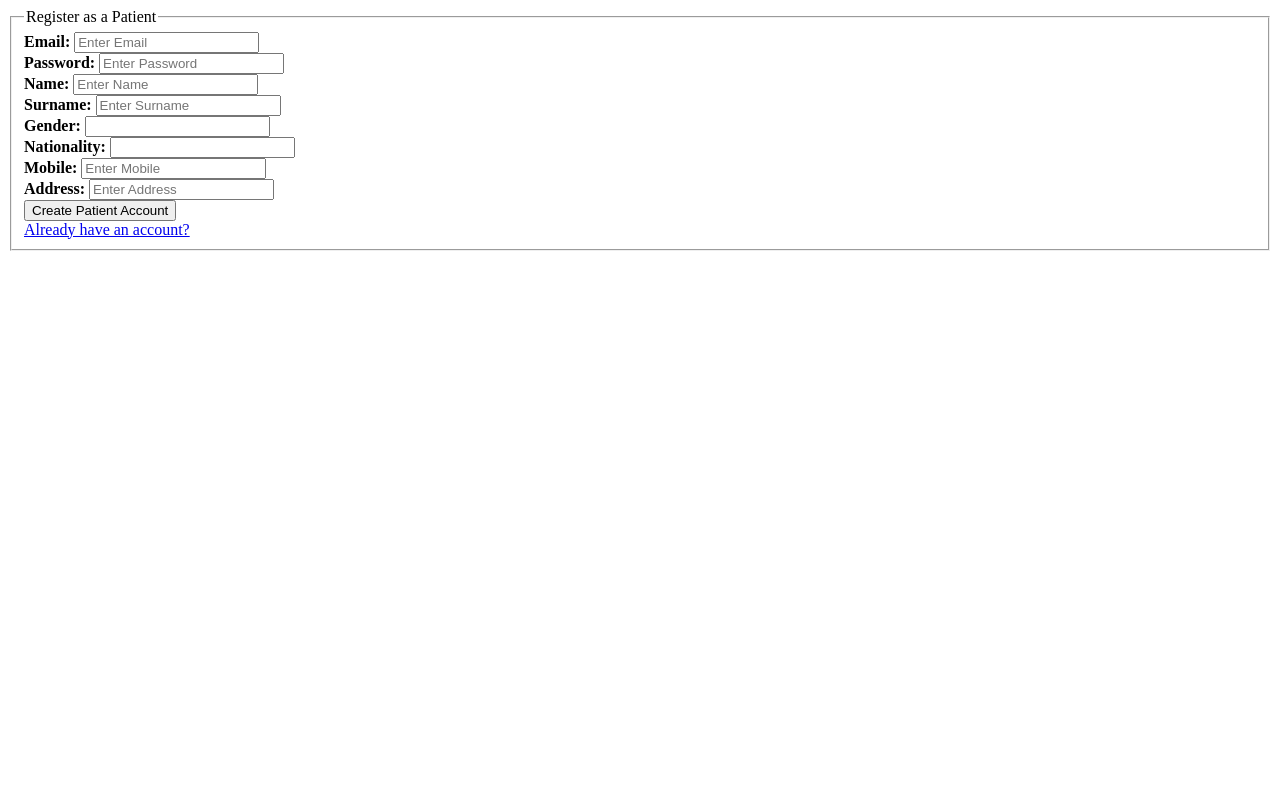
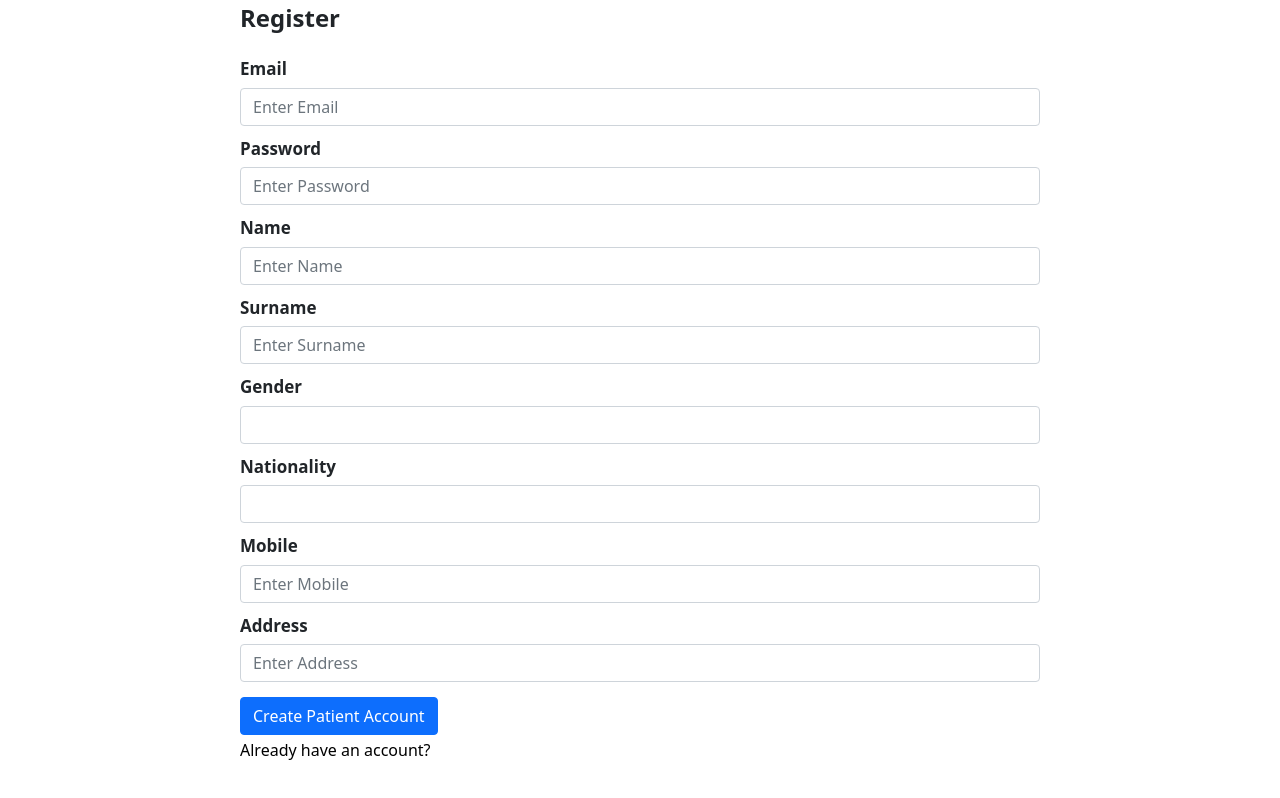
Before and after one commit to MGutierrez1998/api-medical-booking, a website: page index.html in a window 1280 px wide. Both pictures are taken after a click on the element "Don't have an account?". Drawn offline with nearby package versions, Linux system fonts and the light colour scheme.

Commit message:
Added login/registration css

```diff
--- a/index.html
+++ b/index.html
@@ -6,6 +6,8 @@
         <meta name="viewport" content="width=device-width, initial-scale=1.0" />
         <script type="text/javascript" src="/lists.js" defer></script>
         <script type="text/javascript" src="/front-end.js" defer></script>
+        <link rel="stylesheet" href="/css/index.css">
+        <link rel="stylesheet" href="https://cdn.jsdelivr.net/npm/bootstrap@5.1.3/dist/css/bootstrap.min.css" integrity="sha384-1BmE4kWBq78iYhFldvKuhfTAU6auU8tT94WrHftjDbrCEXSU1oBoqyl2QvZ6jIW3" crossorigin="anonymous">
         <title>Hospital Booking System</title>
     </head>
     <body>
@@ -13,6 +15,7 @@
             <!-- Registration Form -->
             <form id="registration-form">
                 <fieldset>
+                    <legend style="font-weight: 700; margin-bottom: 20px;">Register</legend>
                     <input
                         type="hidden"
                         name="role"
@@ -20,15 +23,18 @@
                         value="patient"
                     />
 
-                    <legend>Register as a Patient</legend>
+
+
+
 
                     <div id="register-response"></div>
 
-                    <div>
+                    <div class="form-group group">
                         <label for="email">
-                            <strong>Email: </strong>
+                            <strong>Email </strong>
                         </label>
                         <input
+                            class="form-control inp"
                             type="email"
                             placeholder="Enter Email"
                             name="email"
@@ -38,11 +44,12 @@
                         />
                     </div>
 
-                    <div>
+                    <div class="form-group group">
                         <label for="password">
-                            <strong>Password: </strong>
+                            <strong>Password </strong>
                         </label>
                         <input
+                            class="form-control inp"
                             type="password"
                             placeholder="Enter Password"
                             name="password"
@@ -53,11 +60,12 @@
                         />
                     </div>
 
-                    <div>
+                    <div class="form-group group">
                         <label for="name">
-                            <strong>Name: </strong>
+                            <strong>Name </strong>
                         </label>
                         <input
+                            class="form-control inp"
                             type="text"
                             placeholder="Enter Name"
                             name="name"
@@ -66,11 +74,12 @@
                         />
                     </div>
 
-                    <div>
+                    <div class="form-group group">
                         <label for="surname">
-                            <strong>Surname: </strong>
+                            <strong>Surname </strong>
                         </label>
                         <input
+                            class="form-control inp"
                             type="text"
                             placeholder="Enter Surname"
                             name="surname"
@@ -79,11 +88,12 @@
                         />
                     </div>
 
-                    <div>
+                    <div class="form-group group">
                         <label for="gender">
-                            <strong>Gender: </strong>
+                            <strong>Gender </strong>
                         </label>
                         <input
+                        class="form-control inp"
                             list="gender-list"
                             type="text"
                             name="gender"
@@ -93,11 +103,12 @@
                         <datalist id="gender-list"></datalist>
                     </div>
 
-                    <div>
+                    <div class="form-group group">
                         <label for="nationality">
-                            <strong>Nationality: </strong>
+                            <strong>Nationality </strong>
                         </label>
                         <input
+                        class="form-control inp"
                             list="nationality-list"
                             type="text"
                             name="nationality"
@@ -107,11 +118,12 @@
                         <datalist id="nationality-list"></datalist>
                     </div>
 
-                    <div>
+                    <div class="form-group group">
                         <label for="mobile">
-                            <strong>Mobile: </strong>
+                            <strong>Mobile </strong>
                         </label>
                         <input
+                        class="form-control inp"
                             type="tel"
                             placeholder="Enter Mobile"
                             name="mobile"
@@ -121,11 +133,12 @@
                         />
                     </div>
 
-                    <div>
+                    <div class="form-group group">
                         <label for="address">
-                            <strong>Address: </strong>
+                            <strong>Address </strong>
                         </label>
                         <input
+                            class="form-control inp"
                             type="text"
                             placeholder="Enter Address"
                             name="address"
@@ -134,14 +147,14 @@
                         />
                     </div>
 
-                    <div>
-                        <button type="submit" id="register-submit">
+                    <div >
+                        <button type="submit" class="btn btn-primary" id="register-submit">
                             Create Patient Account
                         </button>
                     </div>
 
                     <div id="goto-login">
-                        <a href="#">Already have an account?</a>
+                        <a class="login"  href="#">Already have an account?</a>
                     </div>
                 </fieldset>
             </form>
@@ -149,15 +162,16 @@
             <!-- Login Form -->
             <form id="login-form">
                 <fieldset>
-                    <legend>Login</legend>
+                    <legend style="font-weight: 700; margin-bottom: 20px;">Login</legend>
 
                     <div id="login-response"></div>
 
-                    <div>
+                    <div class="form-group group">
                         <label for="email">
-                            <strong>Email: </strong>
+                            <strong id="e">Email </strong>
                         </label>
                         <input
+                        class="form-control inp"
                             type="email"
                             placeholder="Enter Email"
                             name="email"
@@ -167,11 +181,12 @@
                         />
                     </div>
 
-                    <div>
+                    <div class="form-group group">
                         <label for="password">
-                            <strong>Password: </strong>
+                            <strong>Password </strong>
                         </label>
                         <input
+                        class="form-control inp"
                             type="password"
                             placeholder="Enter Password"
                             name="password"
@@ -180,10 +195,10 @@
                         />
                     </div>
                     <div>
-                        <button type="submit">Login</button>
+                        <button style="margin-top: 10px;" type="submit" class="btn btn-primary">Login</button>
                     </div>
-                    <div id="goto-register">
-                        <a href="#">Don't have an account?</a>
+                    <div style="margin-top: 6px;" id="goto-register">
+                        <a class="login" href="#">Don't have an account?</a>
                     </div>
                 </fieldset>
             </form>
--- /dev/null
+++ b/public/css/index.css
@@ -0,0 +1,53 @@
+body{
+
+}
+
+#login-form{
+    /* display: none; */
+    max-width: 800px;
+    margin:auto
+}
+
+#registration-form{
+    /* display: none; */
+    max-width: 800px;
+    margin:auto
+}
+
+#dashboard{
+    display: none;
+}
+
+
+
+
+.row{
+    width: 500px;
+
+}
+
+.inp{
+    margin-top: 6px;
+}
+
+#register-submit{
+    margin-top: 15px;
+}
+
+.login{
+    text-decoration: none;
+    color: black;
+
+}
+
+#goto-login{
+    margin-top: 3px;
+}
+
+.group{
+    margin-top: 10px;
+}
+
+label{
+    font-size: 17px;
+}
```
Also changed, not shown: 1 other file.
